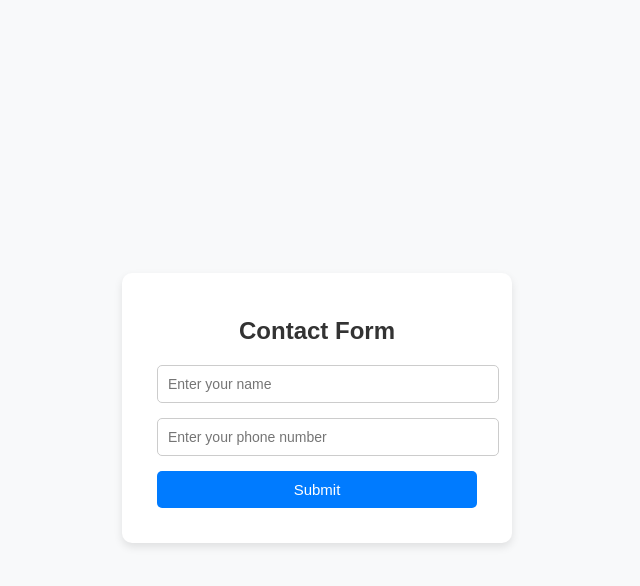
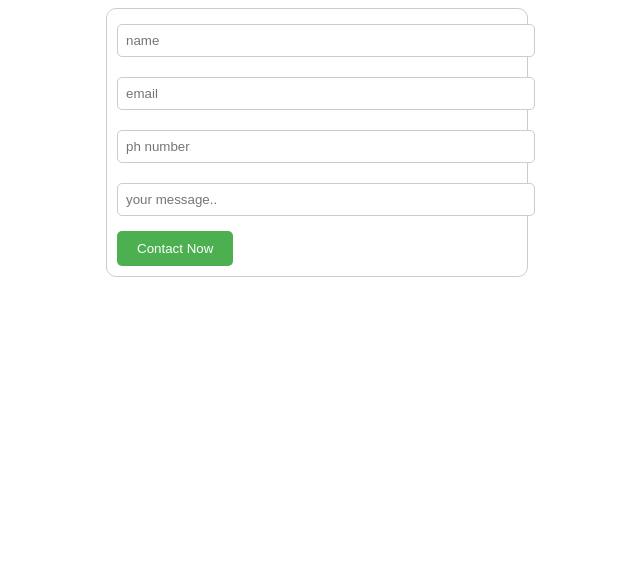
Before and after one commit to mylabbuddy/mylabbuddy.github.io, a plain HTML site: page index.html in a window 1280 px wide. Shown: the whole page, without its empty margins (323-963 px from the left). Drawn offline with Linux system fonts and the light colour scheme.

Commit message:
Update index.html

```diff
--- a/index.html
+++ b/index.html
@@ -1,105 +1,56 @@
 <!DOCTYPE html>
 <html lang="en">
+
 <head>
-  <meta charset="UTF-8" />
-  <meta name="viewport" content="width=device-width, initial-scale=1.0" />
-  <title>Contact Form</title>
+    <meta charset="UTF-8">
+    <meta name="viewport" content="width=device-width, initial-scale=1.0">
+    <title>Form-Google Sheets</title>
     <style>
-    body {
-      font-family: Poppins, sans-serif;
-      background: #f8f9fa;
-      display: flex;
-      justify-content: center;
-      align-items: center;
-      height: 100vh;
+        form {
+            max-width: 400px;
+            margin: auto;
+            padding: 10px;
+            border: 1px solid #ccc;
+            border-radius: 10px;
         }
-    .form-container {
-      background: white;
-      padding: 25px 35px;
-      border-radius: 10px;
-      box-shadow: 0 4px 8px rgba(0,0,0,0.1);
-      width: 320px;
-    }
-    h2 {
-      text-align: center;
-      margin-bottom: 20px;
-      color: #333;
-    }
-    input {
+
+        input[type="text"],
+        input[type="email"],
+        input[type="password"],
+        input[type="DATE"],
+        input[type="number"],
+        input[type="password"],
+        textarea {
             width: 100%;
-      padding: 10px;
-      margin-bottom: 15px;
+            padding: 8px;
+            margin: 5px 0 15px 0;
             border: 1px solid #ccc;
             border-radius: 5px;
-      font-size: 14px;
         }
-    button {
-      width: 100%;
-      padding: 10px;
-      background: #007bff;
+
+        input[type="submit"] {
+            background-color: #4CAF50;
             color: white;
+            padding: 10px 20px;
             border: none;
             border-radius: 5px;
             cursor: pointer;
-      font-size: 15px;
         }
-    button:hover {
-      background: #0056b3;
-    }
-    .msg {
-      text-align: center;
-      margin-top: 10px;
-      font-size: 14px;
+
+        input[type="submit"]:hover {
+            background-color: #45a049;
         }
     </style>
 </head>
+
 <body>
-  <div class="form-container">
-    <h2>Contact Form</h2>
-    <input type="text" id="name" placeholder="Enter your name" required />
-    <input type="tel" id="phone" placeholder="Enter your phone number" required />
-    <button onclick="submitData()">Submit</button>
-    <div class="msg" id="msg"></div>
-  </div>
+    <form action="https://sheetdb.io/api/v1/xt6pamdeyi1ry" method="post">
+        <input type="text" name="data[NAME]" id="uname" placeholder="name">
+        <input type="email" name="data[EMAIL]" id="uemail" placeholder="email">
+        <input type="number" name="data[PHONE]" id="unumber" placeholder="ph number">
+        <input type="text" name="data[MESSAGE]" id="umsg" placeholder="your message..">
+        <input type="submit" value="Contact Now">
+    </form>
+</body>
 
-  <script>
-    const WEB_APP_URL = "https://script.google.com/macros/s/AKfycbxxh4ZOK1gyQMtAQ1uouii91grvVr3zjSmUmcImobXFf7MKe2oI0kh5HZc54EA6AHCWTQ/exec"; // 👈 Add your Apps Script URL here
-
-    async function submitData() {
-      const name = document.getElementById("name").value.trim();
-      const phone = document.getElementById("phone").value.trim();
-      const msg = document.getElementById("msg");
-
-      if (!name || !phone) {
-        msg.textContent = "Please enter both fields.";
-        msg.style.color = "red";
-        return;
-      }
-
-      try {
-        const response = await fetch(WEB_APP_URL, {
-          method: "POST",
-          body: JSON.stringify({ name, phone }),
-          headers: { "Content-Type": "application/json" },
-        });
-
-        const result = await response.json();
-
-        if (result.status === "success") {
-          msg.textContent = "✅ Data submitted successfully!";
-          msg.style.color = "green";
-          document.getElementById("name").value = "";
-          document.getElementById("phone").value = "";
-        } else {
-          msg.textContent = "❌ Submission failed.";
-          msg.style.color = "red";
-        }
-      } catch (error) {
-        msg.textContent = "⚠️ Error connecting to server.";
-        msg.style.color = "red";
-        console.error(error);
-      }
-    }
-  </script>
-</body>
 </html>
```
Lines whose indentation alone changed are shown as unchanged.
